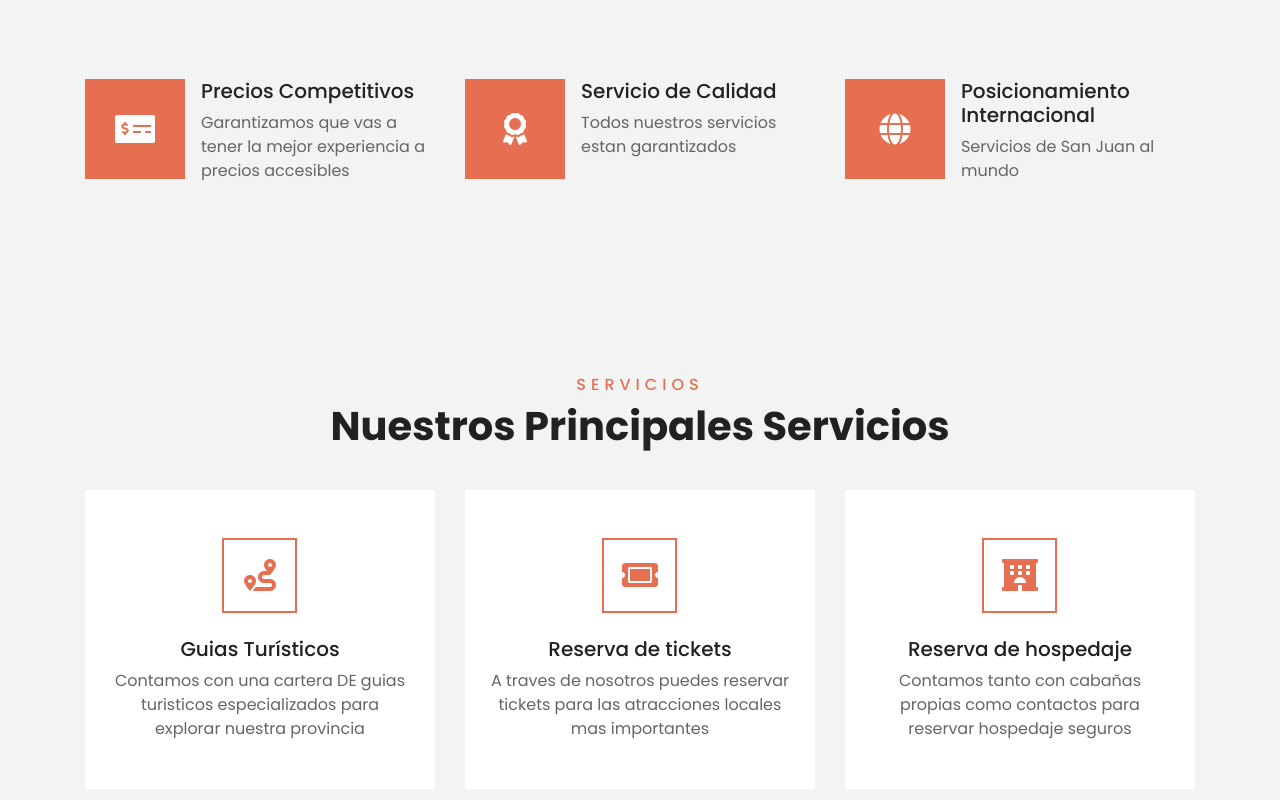
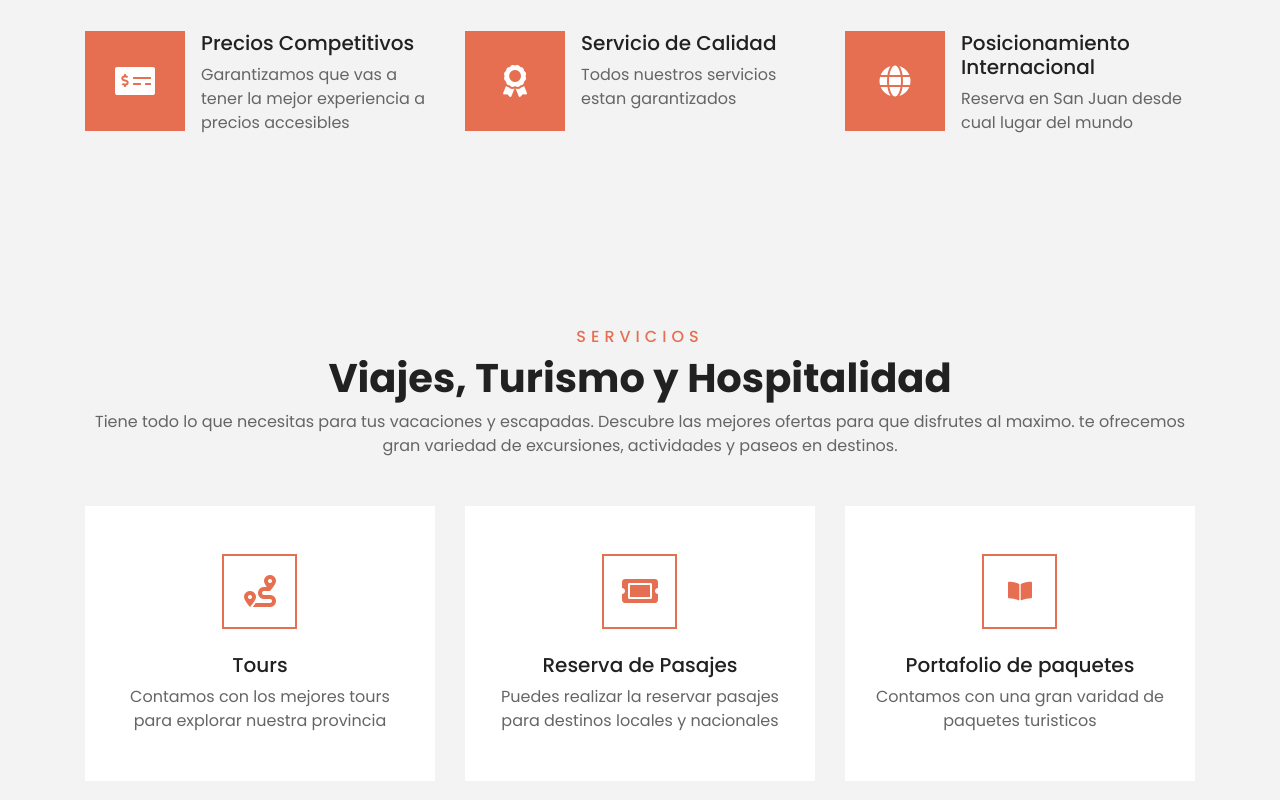
Before and after one commit to Danisole/travel_y-aca_web, a plain HTML site: page index.html in a window 1280 px wide. Shown: the part 1968-2768 px from the top of the page. Drawn offline with nearby package versions, Linux system fonts and the light colour scheme.

Commit message:
servicios

```diff
--- a/index.html
+++ b/index.html
@@ -1,5 +1,5 @@
 <!DOCTYPE html>
-<html lang="en">
+<html lang="es">
 
 <head>
     <meta charset="utf-8">
@@ -107,7 +107,7 @@
                     <img class="w-100" src="img/horizontal1.jpg" alt="Image">
                     <div class="carousel-caption d-flex flex-column align-items-center justify-content-center">
                         <div class="p-3" style="max-width: 900px;">
-                            <h4 class="text-white text-uppercase mb-md-3">Viajes, Turismo y Confort</h4>
+                            <h4 class="text-white text-uppercase mb-md-3">Viajes, Turismo y Hospitalidad</h4>
                             <h1 class="display-3 text-white mb-md-4">Descubre destinos diferentes</h1>
                             <!-- <a href="" class="btn btn-primary py-md-3 px-md-5 mt-2">Book Now</a> -->
                         </div>
@@ -117,7 +117,7 @@
                     <img class="w-100" src="img/horizontal3.png" alt="Image">
                     <div class="carousel-caption d-flex flex-column align-items-center justify-content-center">
                         <div class="p-3" style="max-width: 900px;">
-                            <h4 class="text-white text-uppercase mb-md-3">Viajes, Turismo y Confort</h4>
+                            <h4 class="text-white text-uppercase mb-md-3">Viajes, Turismo y Hospitalidad</h4>
                             <h1 class="display-3 text-white mb-md-4">Servicios de calidad al mejor precio</h1>
                             <!-- <a href="" class="btn btn-primary py-md-3 px-md-5 mt-2">Book Now</a> -->
                         </div>
@@ -198,7 +198,7 @@
             <div class="row">
                 <div class="col-lg-6" style="min-height: 500px;">
                     <div class="position-relative h-100">
-                        <img class="position-absolute w-100" src="img/nosotros.jpg" style="object-fit: cover;">
+                        <img class="position-absolute w-100" src="img/nosotros.jpeg" style="object-fit: cover;">
                     </div>
                 </div>
                 <div class="col-lg-6 pt-1 pb-lg-5">
@@ -213,13 +213,13 @@
                             pleno de nuestro innovador portafolio de productos y servicios turísticos”. Con precio
                             accesibles, logando superar las expectativas de nuestros clientes.
                         </p>
-                            <br>
+
                         <h4>Vision</h4>
                         <p>
                             Lograr una organización flexible a los cambios que el mercado requiere,
                             anticipar las tendencias para generar propuestas diferenciadoras y variadas.
                         </p>
-                        <br>
+
                         <h4>Valores</h4>
                         <p>
                             Lograr una organización flexible a los cambios que el mercado requiere,
@@ -276,7 +276,7 @@
                         </div>
                         <div class="d-flex flex-column">
                             <h5 class="">Posicionamiento Internacional</h5>
-                            <p class="m-0">Servicios de San Juan al mundo</p>
+                            <p class="m-0">Reserva en San Juan desde cual lugar del mundo</p>
                         </div>
                     </div>
                 </div>
@@ -356,31 +356,45 @@
 
     <!-- Service Start -->
     <div class="container-fluid py-5" id="container_servicios">
+
+
         <div class="container pt-5 pb-3">
             <div class="text-center mb-3 pb-3">
                 <h6 class="text-primary text-uppercase" style="letter-spacing: 5px;">Servicios</h6>
-                <h1>Nuestros Principales Servicios</h1>
+                <h1>Viajes, Turismo y Hospitalidad</h1>
+                <p>
+                    Tiene todo lo que necesitas para tus vacaciones y escapadas.
+                    Descubre las mejores ofertas para que disfrutes al maximo.
+                    te ofrecemos gran variedad de excursiones, actividades y paseos en destinos.
+                </p>
             </div>
             <div class="row">
                 <div class="col-lg-4 col-md-6 mb-4">
                     <div class="service-item bg-white text-center mb-2 py-5 px-4">
                         <i class="fa fa-2x fa-route mx-auto mb-4"></i>
-                        <h5 class="mb-2">Guias Turísticos</h5>
-                        <p class="m-0">Contamos con una cartera DE guias turisticos especializados para explorar nuestra provincia</p>
+                        <h5 class="mb-2">Tours</h5>
+                        <p class="m-0">Contamos con los mejores tours para explorar nuestra provincia</p>
                     </div>
                 </div>
                 <div class="col-lg-4 col-md-6 mb-4">
                     <div class="service-item bg-white text-center mb-2 py-5 px-4">
                         <i class="fa fa-2x fa-ticket-alt mx-auto mb-4"></i>
-                        <h5 class="mb-2">Reserva de tickets</h5>
-                        <p class="m-0">A traves de nosotros puedes reservar tickets para las atracciones locales mas importantes</p>
+                        <h5 class="mb-2">Reserva de Pasajes</h5>
+                        <p class="m-0">Puedes realizar la reservar pasajes para destinos locales y nacionales</p>
+                    </div>
+                </div>
+                <div class="col-lg-4 col-md-6 mb-4">
+                    <div class="service-item bg-white text-center mb-2 py-5 px-4">
+                        <i class="fas fa-book-open fa-lg mx-auto mb-4"></i>
+                        <h5 class="mb-2">Portafolio de paquetes</h5>
+                        <p class="m-0">Contamos con una gran varidad de paquetes turisticos</p>
                     </div>
                 </div>
                 <div class="col-lg-4 col-md-6 mb-4">
                     <div class="service-item bg-white text-center mb-2 py-5 px-4">
                         <i class="fa fa-2x fa-hotel mx-auto mb-4"></i>
-                        <h5 class="mb-2">Reserva de hospedaje</h5>
-                        <p class="m-0">Contamos tanto con cabañas propias como contactos para reservar hospedaje seguros</p>
+                        <h5 class="mb-2">Otros servicios</h5>
+                        <p class="m-0">Consulta por los otros servicios disponibles</p>
                     </div>
                 </div>
             </div>
@@ -776,7 +790,7 @@
                     <img src="img/logo_blanco.png" alt="">
                 </a>
                 <p>Comprometidos con dar un servicio de calidad al mejor precio</p>
-                <h6 class="text-white text-uppercase mt-4 mb-3" style="letter-spacing: 5px;">Follow Us</h6>
+                <h6 class="text-white text-uppercase mt-4 mb-3" style="letter-spacing: 5px;">Siguenos</h6>
                 <div class="d-flex justify-content-start">
                     <!-- <a class="btn btn-outline-primary btn-square mr-2" href="#"><i class="fab fa-twitter"></i></a> -->
                     <a class="btn btn-outline-primary btn-square mr-2" href="#"><i class="fab fa-facebook-f"></i></a>
@@ -788,9 +802,9 @@
             <div class="col-lg-3 col-md-6 mb-5">
                 <h5 class="text-white text-uppercase mb-4" style="letter-spacing: 5px;">Nuestros Servicios</h5>
                 <div class="d-flex flex-column justify-content-start">
-                    <a class="text-white-50 mb-2" href="#"><i class="fa fa-angle-right mr-2"></i>Nosotros</a>
-                    <a class="text-white-50 mb-2" href="#"><i class="fa fa-angle-right mr-2"></i>Servicios</a>
-                    <a class="text-white-50 mb-2" href="#"><i class="fa fa-angle-right mr-2"></i>Contacto</a>
+                    <a class="text-white-50 mb-2" href="#container_nosotros"><i class="fa fa-angle-right mr-2"></i>Nosotros</a>
+                    <a class="text-white-50 mb-2" href="#container_servicios"><i class="fa fa-angle-right mr-2"></i>Servicios</a>
+                    <a class="text-white-50 mb-2" href="#container_contact"><i class="fa fa-angle-right mr-2"></i>Contacto</a>
                     <!-- <a class="text-white-50 mb-2" href="#"><i class="fa fa-angle-right mr-2"></i>Packages</a>
                     <a class="text-white-50 mb-2" href="#"><i class="fa fa-angle-right mr-2"></i>Guides</a>
                     <a class="text-white-50 mb-2" href="#"><i class="fa fa-angle-right mr-2"></i>Testimonial</a>
@@ -811,7 +825,7 @@
             </div> -->
             <div class="col-lg-3 col-md-6 mb-5">
                 <h5 class="text-white text-uppercase mb-4" style="letter-spacing: 5px;">Contactanos</h5>
-                <p><i class="fa fa-map-marker-alt mr-2"></i>Direccion angaco</p>
+                <p><i class="fa fa-map-marker-alt mr-2"></i>Angaco</p>
                 <p><i class="fa fa-phone-alt mr-2"></i>+549 264 4772605</p>
                 <p><i class="fa fa-envelope mr-2"></i>info@example.com</p>
                 <!-- <h6 class="text-white text-uppercase mt-4 mb-3" style="letter-spacing: 5px;">Newsletter</h6> -->
```
Also changed, not shown: img/nosotros.jpeg (added), img/nosotros.jpg (deleted).
